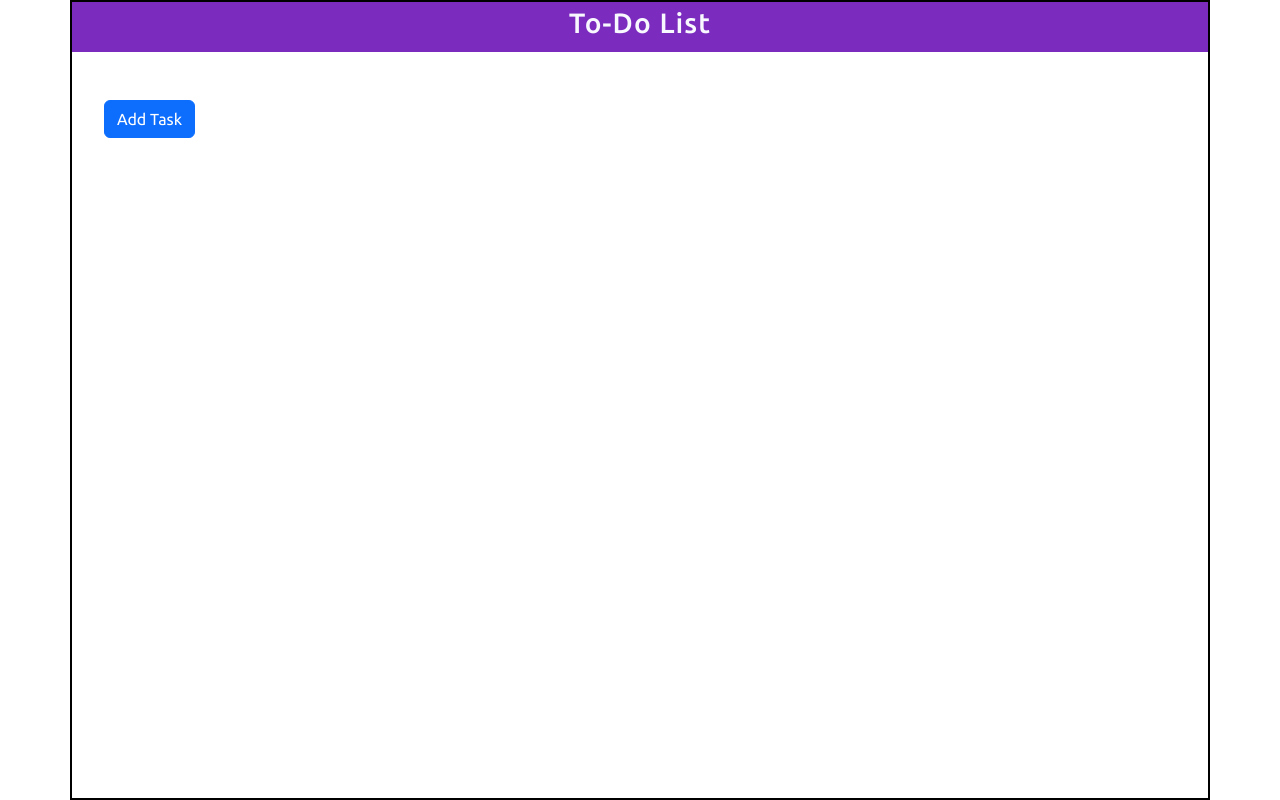
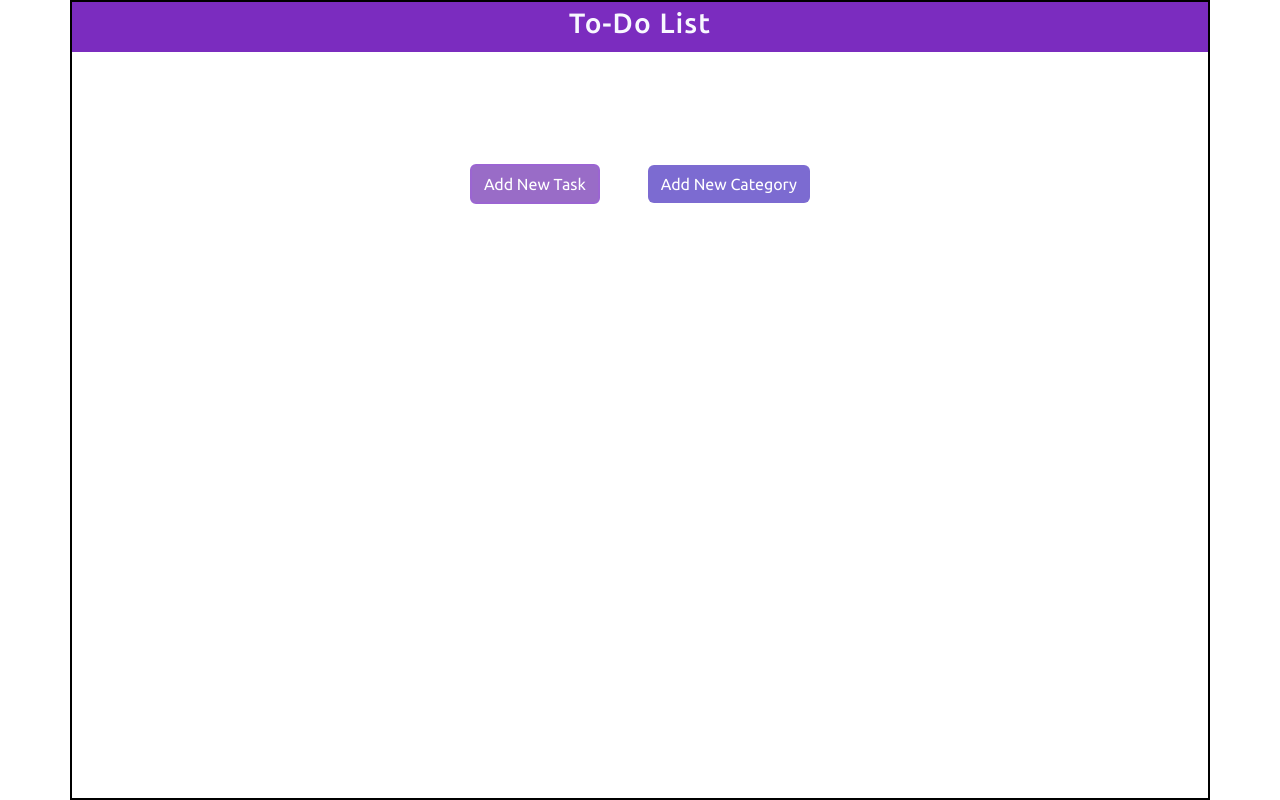
Before and after one commit to CaedusSolo/to-do-list-react, a React (Vite) app: page / in a window 1280 px wide. Built offline with nearby package versions, Linux system fonts and the light colour scheme.

Commit message:
Added Add New Category button and its functionality

```diff
--- a/index.html
+++ b/index.html
@@ -28,7 +28,7 @@
       crossorigin="anonymous"
     ></script>
     <meta name="viewport" content="width=device-width, initial-scale=1.0" />
-    <title>Vite + React</title>
+    <title>To-Do List</title>
   </head>
   <body>
     <div id="root"></div>
--- a/src/App.css
+++ b/src/App.css
@@ -21,7 +21,9 @@ body {
   border: 2px solid black;
   width: 100%;
   height: 100%;
-  padding: 0
+  padding: 0;
+  display: flex;
+  flex-direction: column;
 }
 
 .navbar {
@@ -43,8 +45,42 @@ body {
   gap: 2em;
 }
 
-.addRemoveBtn {
-  margin-left: 2em;
+.accordion {
+  margin-top: 1em;
+}
+
+.addTaskBtn {
+  background-color: #996CC7;
+  border: 2px solid #9B65D2;
+  color: white;
+}
+
+.addTaskBtn:hover {
+  border: 2px solid #C77DFF;
+  background-color: #B290D6;
+  color: black;
+}
+
+.addTaskBtn:active {
+  background-color: #B290D6;
+}
+
+.addCategoryBtn {
+  background-color: #7C6BD1;
+  color: white;
+}
+
+.addCategoryBtn:hover {
+  background-color: #9E91DE;
+  color: black;
+}
+
+.buttonsContainer {
+  display: flex;
+  align-items: center;
+  justify-content: center;
+  gap: 3em;
+  margin-top: 3em;
 }
 
 .tasksList {
@@ -82,6 +118,7 @@ body {
   width: 70%;
 }
 
-.taskCreation > input {
+.taskCreation > input,
+.newCategoryInput > input {
   text-indent: 5px;
 }
--- a/src/App.jsx
+++ b/src/App.jsx
@@ -3,36 +3,53 @@ import "./App.css";
 import Navbar from "./components/Navbar";
 import MainSection from "./components/MainSection";
 import AddTaskBtn from "./components/AddTaskBtn";
-
+import AddCategoryBtn from "./components/AddCategoryBtn";
 
 export const AppContext = createContext();
 
 function App() {
-  const [listItems, setListItems] = useState(JSON.parse(localStorage.getItem('items')) || []);
-  const [showModal, setShowModal] = useState(false);
+  const [listItems, setListItems] = useState(
+    JSON.parse(localStorage.getItem("items")) || []
+  );
+  const [showAddTaskModal, setShowAddTaskModal] = useState(false);
+  const [showAddCategoryModal, setShowAddCategoryModal] = useState(false);
 
   useEffect(() => {
-    localStorage.setItem('items', JSON.stringify(listItems))
-    setShowModal(false)
-  },[listItems])
-
-  const handleShow = () => setShowModal(true);
-  const handleClose = () => setShowModal(false);
+    localStorage.setItem("items", JSON.stringify(listItems));
+    setShowAddTaskModal(false);
+    setShowAddCategoryModal(false)
+  }, [listItems]);
 
 
+  const handleShowAddTaskModal = () => setShowAddTaskModal(true);
+  const handleCloseAddTaskModal = () => setShowAddTaskModal(false);
+  const handleShowAddCategoryModal = () => setShowAddCategoryModal(true)
+  const handleCloseAddCategoryModal = () => setShowAddCategoryModal(false)
+
   function addTask(categoryName, newTask) {
-    setListItems(prevItems => {
-      return prevItems.map(item => {
+    setListItems((prevItems) => {
+      return prevItems.map((item) => {
         if (item.category === categoryName) {
           return {
             ...item,
-            tasks: [...item.tasks, newTask]
-          }
+            tasks: [...item.tasks, newTask],
+          };
+        } else {
+          return item;
         }
-        else {
-          return item
+      });
+    });
+  }
+
+  function addCategory(newCategory) {
+    setListItems((prevItems) => {
+      return [
+        ...prevItems,
+        {
+          category: newCategory,
+          tasks: []
         }
-      })
+      ]
     })
   }
 
@@ -43,15 +60,22 @@ function App() {
         value={{
           listItems,
           setListItems,
-          showModal,
-          setShowModal,
-          handleShow,
-          handleClose,
-          addTask
+          showAddTaskModal,
+          setShowAddTaskModal,
+          handleShowAddTaskModal,
+          handleCloseAddTaskModal,
+          addTask,
+          showAddCategoryModal,
+          handleShowAddCategoryModal,
+          handleCloseAddCategoryModal,
+          addCategory
         }}
       >
         <MainSection />
-        <AddTaskBtn />
+        <div className="buttonsContainer">
+          <AddTaskBtn />
+          <AddCategoryBtn />
+        </div>
       </AppContext.Provider>
     </div>
   );
--- a/src/components/AddCategoryBtn.jsx
+++ b/src/components/AddCategoryBtn.jsx
@@ -1,9 +1,20 @@
-import React from 'react'
+import React, { useContext } from "react";
+import { AppContext } from "../App";
+import AddCategoryModal from "./AddCategoryModal";
 
 function AddCategoryBtn() {
+  const { showAddCategoryModal, handleShowAddCategoryModal } = useContext(AppContext);
   return (
-    <div>AddCategoryBtn</div>
-  )
+    <div>
+      <button
+        className="btn addCategoryBtn"
+        onClick={handleShowAddCategoryModal}
+      >
+        Add New Category
+      </button>
+      {showAddCategoryModal && <AddCategoryModal />}
+    </div>
+  );
 }
 
-export default AddCategoryBtn
+export default AddCategoryBtn;
--- /dev/null
+++ b/src/components/AddCategoryModal.jsx
@@ -0,0 +1,56 @@
+import React, { useContext, useState } from "react";
+import { AppContext } from "../App";
+
+function AddCategoryModal() {
+  const { handleCloseAddCategoryModal, addCategory } = useContext(AppContext);
+  const [newCategoryName, setNewCategoryName] = useState('')
+
+  function updateCategoryName(categoryName) {
+    setNewCategoryName(categoryName)
+  }
+
+  return (
+    <div
+      className="modal fade show"
+      style={{ display: "block" }}
+      tabIndex="-1"
+      role="dialog"
+      aria-labelledby="exampleModalLabel1"
+      aria-hidden="true"
+    >
+      <div className="modal-dialog" role="document">
+        <div className="modal-content">
+          <div className="modal-header">
+            <h5 className="modal-title" id="exampleModalLabel1">
+              Add New Category
+            </h5>
+          </div>
+          <div className="modal-body">
+            <div className="newCategoryInput">
+              <label htmlFor="newCategory">Enter New Category Name</label>
+              <input type="text" name="newCategory" id="newCategory" onChange={(e) => updateCategoryName(e.target.value)} />
+            </div>
+          </div>
+          <div className="modal-footer">
+            <button
+              type="button"
+              className="btn btn-danger"
+              onClick={handleCloseAddCategoryModal}
+            >
+              Close
+            </button>
+            <button type="button"
+            className="btn btn-primary"
+            disabled={newCategoryName.length < 4}
+            onClick={() => addCategory(newCategoryName)}
+            >
+              Save changes
+            </button>
+          </div>
+        </div>
+      </div>
+    </div>
+  );
+}
+
+export default AddCategoryModal;
--- a/src/components/AddTaskBtn.jsx
+++ b/src/components/AddTaskBtn.jsx
@@ -3,14 +3,14 @@ import { AppContext } from "../App";
 import AddTaskModal from "./AddTaskModal";
 
 function AddTaskBtn() {
-  const {showModal, handleShow} = useContext(AppContext)
+  const {showAddTaskModal, handleShowAddTaskModal} = useContext(AppContext)
 
   return (
     <div>
-      <button type="button" className="btn btn-primary addRemoveBtn" onClick={handleShow}>
-        Add Task
+      <button type="button" className="btn addTaskBtn" onClick={handleShowAddTaskModal}>
+        Add New Task
       </button>
-      {showModal && <AddTaskModal />}
+      {showAddTaskModal && <AddTaskModal />}
     </div>
   );
 };
--- a/src/components/AddTaskModal.jsx
+++ b/src/components/AddTaskModal.jsx
@@ -3,7 +3,7 @@ import { AppContext } from "../App";
 import { nanoid } from "nanoid";
 
 function AddTaskModal() {
-  const { handleClose, listItems, addTask } = useContext(AppContext);
+  const { handleCloseAddTaskModal, listItems, addTask } = useContext(AppContext);
 
   const [categorySelected, setCategorySelected] = useState(listItems[0].category);
   const [newTask, setNewTask] = useState('');  // Initialize as an empty string
@@ -74,7 +74,7 @@ function AddTaskModal() {
             <button
               type="button"
               className="btn btn-danger"
-              onClick={handleClose}
+              onClick={handleCloseAddTaskModal}
             >
               Close
             </button>
```
